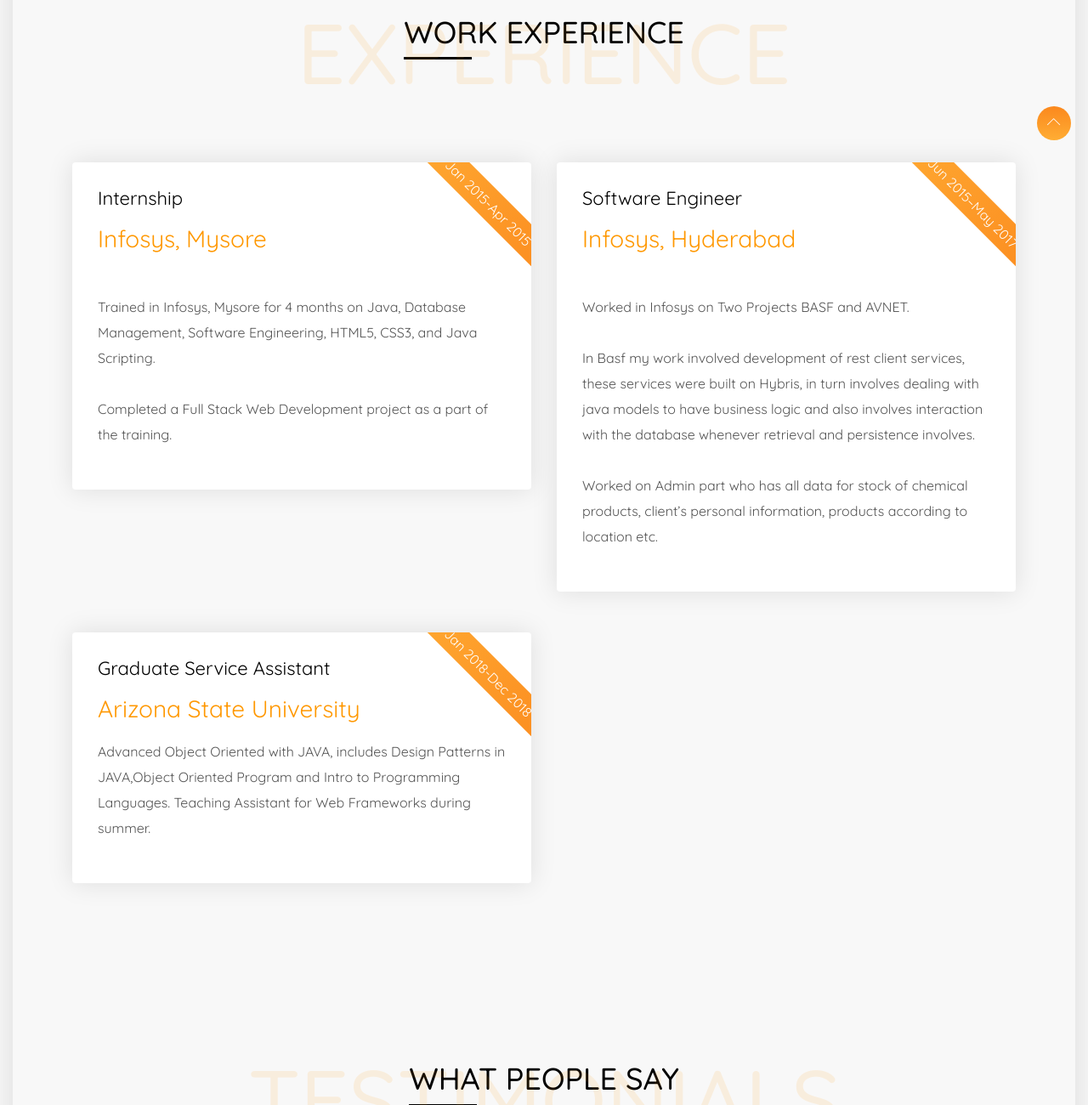
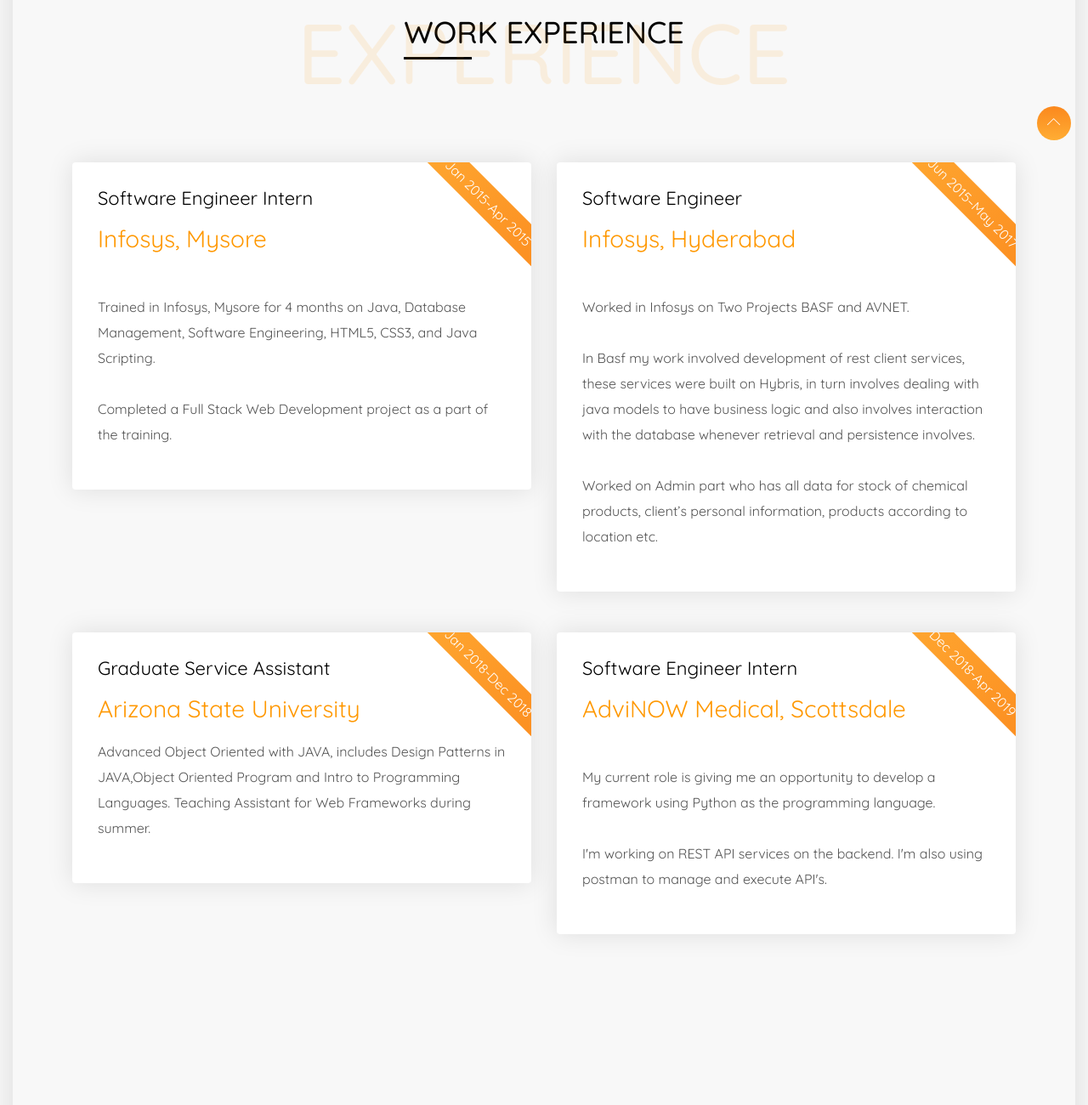
Before and after one commit to AmishaThakkar/AmishaThakkar.github.io, a plain HTML site: page resume.html in a window 1280 px wide. Shown: the part 685-1985 px from the top of the page at 85% size. Drawn offline with Linux system fonts and the light colour scheme.

Commit message:
Adding Advinow exp

```diff
--- a/resume.html
+++ b/resume.html
@@ -129,7 +129,7 @@
             <h3 class="institute-name mb-4 mt-3">Arizona State University</h3>
             <p>
              <br>Tempe, Arizona, USA, 85281</br>
-			 <br>CGPA: 3.5/4</br>
+			 <br>GPA: 3.83/4</br>
 
             </p>
           </div>
@@ -161,7 +161,7 @@
 
       <div class="col-md-6 mt-5">
         <div class="work-exp-block wow fadeIn" data-wow-duration="1s" data-wow-delay=".1s">
-          <h2 class="block-title">Internship</h2>
+          <h2 class="block-title">Software Engineer Intern</h2>
           <h3 class="company-name color-text">Infosys, Mysore</h3>
           <div class="working-duration">
             Jan 2015-Apr 2015
@@ -211,6 +211,24 @@
 		</p>
         </div> <!-- END work-exp-block-->
       </div> <!-- END col-md-6 -->
+
+
+
+
+	    <div class="col-md-6 mt-5">
+        <div class="work-exp-block wow fadeIn" data-wow-duration="1s" data-wow-delay=".1s">
+          <h2 class="block-title">Software Engineer Intern</h2>
+          <h3 class="company-name color-text">AdviNOW Medical, Scottsdale</h3>
+          <div class="working-duration">
+            Dec 2018-Apr 2019
+          </div>
+          <p>
+           	<br>My current role is giving me an opportunity to develop a framework using Python as the programming language. </br>
+		      <br>I'm working on REST API services on the backend. I'm also using postman to manage and execute API's.</br>
+          </p>
+        </div> <!-- END work-exp-block-->
+      </div> <!-- END col-md-6 -->
+
 
 
     </div> <!-- END row-->
```
